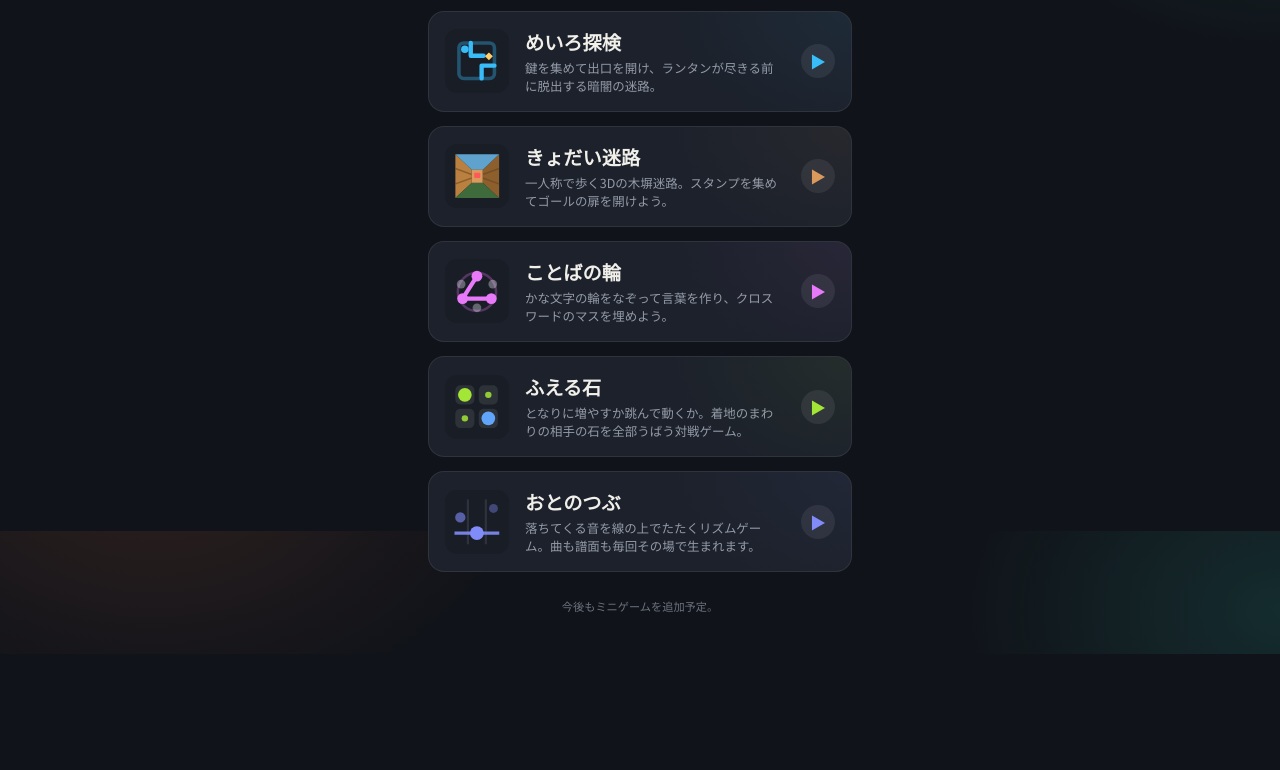
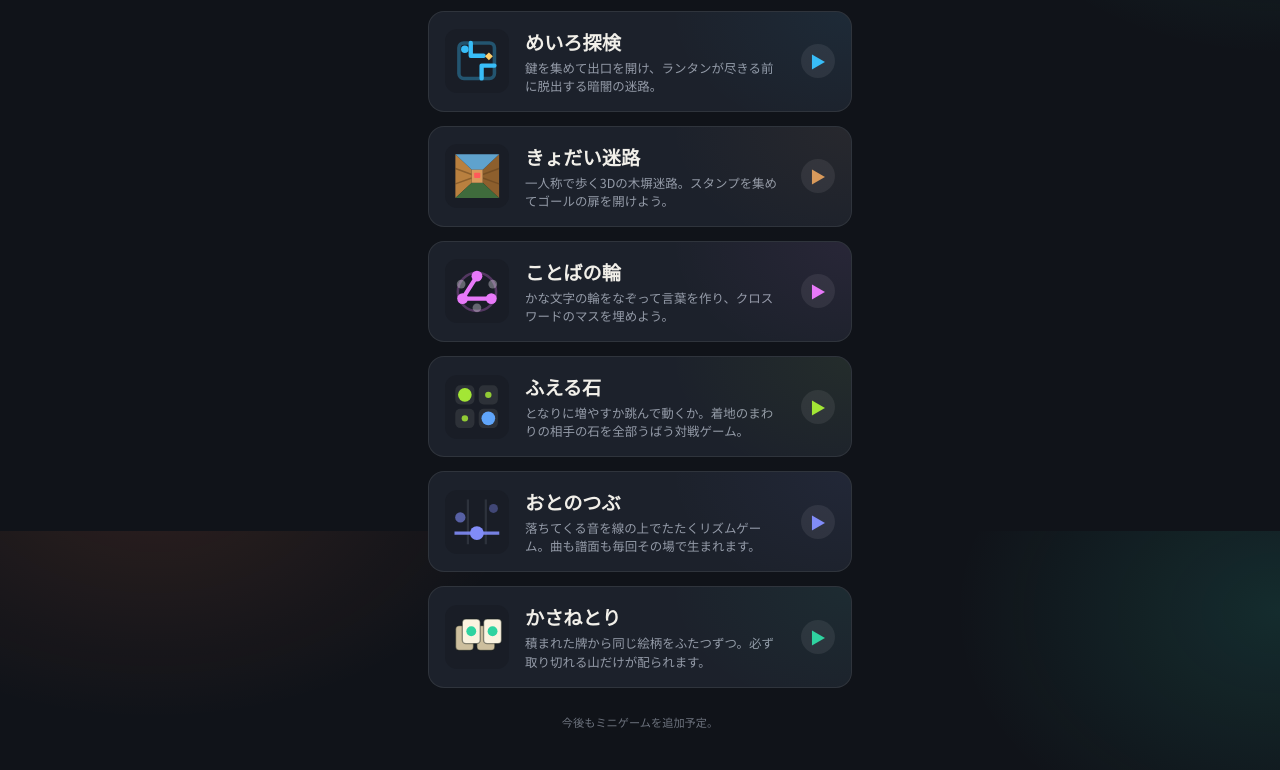
Before and after one commit to fmt-jp/game01, a plain HTML site: page index.html in a window 1280 px wide. Shown: the part 1069-1839 px from the top of the page. Before the commit the page ends 1723 px from the top, so only its background shows below. Drawn offline with Linux system fonts and the light colour scheme; a web font is replaced by a local one.

Commit message:
Add かさねとり to the hub and the offline cache
- 14枚目のハブカード（アクセントは翡翠 #2fd3a0）
- APP_SHELL に tiles/ の6ファイルを追加
- CACHE_NAME を pocket-arcade-v13 に上げる
- CLAUDE.md: 14ゲーム、色相がほぼ尽きたこと、揃った格子に積んでいる件を
  残作業に、タイマーが盤より長生きする件とスクリーンショットでの明るさ計測
  （上に載っている物まで測ってしまう）を落とし穴に追加
- tests/test_hub.py: 14カード / v13 / オフラインでの配牌を見るように

Co-Authored-By: Claude Opus 5 <noreply@anthropic.com>
Claude-Session: https://claude.ai/code/session_01BMKuCC7JDgy5Tq7DQoa2k1

```diff
--- a/index.html
+++ b/index.html
@@ -35,6 +35,7 @@
     --orchid: #e879f9;
     --lime: #a3e635;
     --indigo: #818cf8;
+    --jade: #2fd3a0;
 
     --font-display: "Zen Maru Gothic", "Hiragino Maru Gothic ProN", sans-serif;
     --font-body: "Noto Sans JP", "Hiragino Sans", sans-serif;
@@ -124,6 +125,7 @@
   .game-card.orchid::before { background: radial-gradient(ellipse 260px 180px at 100% 0%, var(--orchid), transparent 70%); }
   .game-card.lime::before { background: radial-gradient(ellipse 260px 180px at 100% 0%, var(--lime), transparent 70%); }
   .game-card.indigo::before { background: radial-gradient(ellipse 260px 180px at 100% 0%, var(--indigo), transparent 70%); }
+  .game-card.jade::before { background: radial-gradient(ellipse 260px 180px at 100% 0%, var(--jade), transparent 70%); }
 
   .preview {
     flex-shrink: 0;
@@ -265,6 +267,13 @@
   }
   .preview.note-icon svg { width: 84%; height: 84%; }
 
+  .preview.pile-icon {
+    background: var(--ink-800);
+    align-items: center;
+    justify-items: center;
+  }
+  .preview.pile-icon svg { width: 84%; height: 84%; }
+
   .game-info { flex: 1; min-width: 0; }
 
   .game-info h2 {
@@ -307,6 +316,7 @@
   .game-card.orchid .play-arrow { color: var(--orchid); }
   .game-card.lime .play-arrow { color: var(--lime); }
   .game-card.indigo .play-arrow { color: var(--indigo); }
+  .game-card.jade .play-arrow { color: var(--jade); }
 
   footer {
     text-align: center;
@@ -520,6 +530,25 @@
         </div>
         <div class="play-arrow">▶</div>
       </a>
+      <a class="game-card jade" href="tiles/index.html">
+        <div class="preview pile-icon">
+          <svg viewBox="0 0 24 24">
+            <g stroke="rgba(20, 28, 24, 0.45)" stroke-width="0.6">
+              <rect x="2.5" y="7" width="8" height="11" rx="1.6" fill="#cdbf9e"/>
+              <rect x="12" y="7" width="8" height="11" rx="1.6" fill="#cdbf9e"/>
+              <rect x="5.5" y="4" width="8" height="11" rx="1.6" fill="#fbf3e0"/>
+              <rect x="15" y="4" width="8" height="11" rx="1.6" fill="#fbf3e0"/>
+            </g>
+            <circle cx="9.5" cy="9.5" r="2.2" fill="#2fd3a0"/>
+            <circle cx="19" cy="9.5" r="2.2" fill="#2fd3a0"/>
+          </svg>
+        </div>
+        <div class="game-info">
+          <h2>かさねとり</h2>
+          <p>積まれた牌から同じ絵柄をふたつずつ。必ず取り切れる山だけが配られます。</p>
+        </div>
+        <div class="play-arrow">▶</div>
+      </a>
     </div>
 
     <footer>今後もミニゲームを追加予定。</footer>
```
Also changed, not shown: sw.js (+7 -1 lines), 3 other files.
